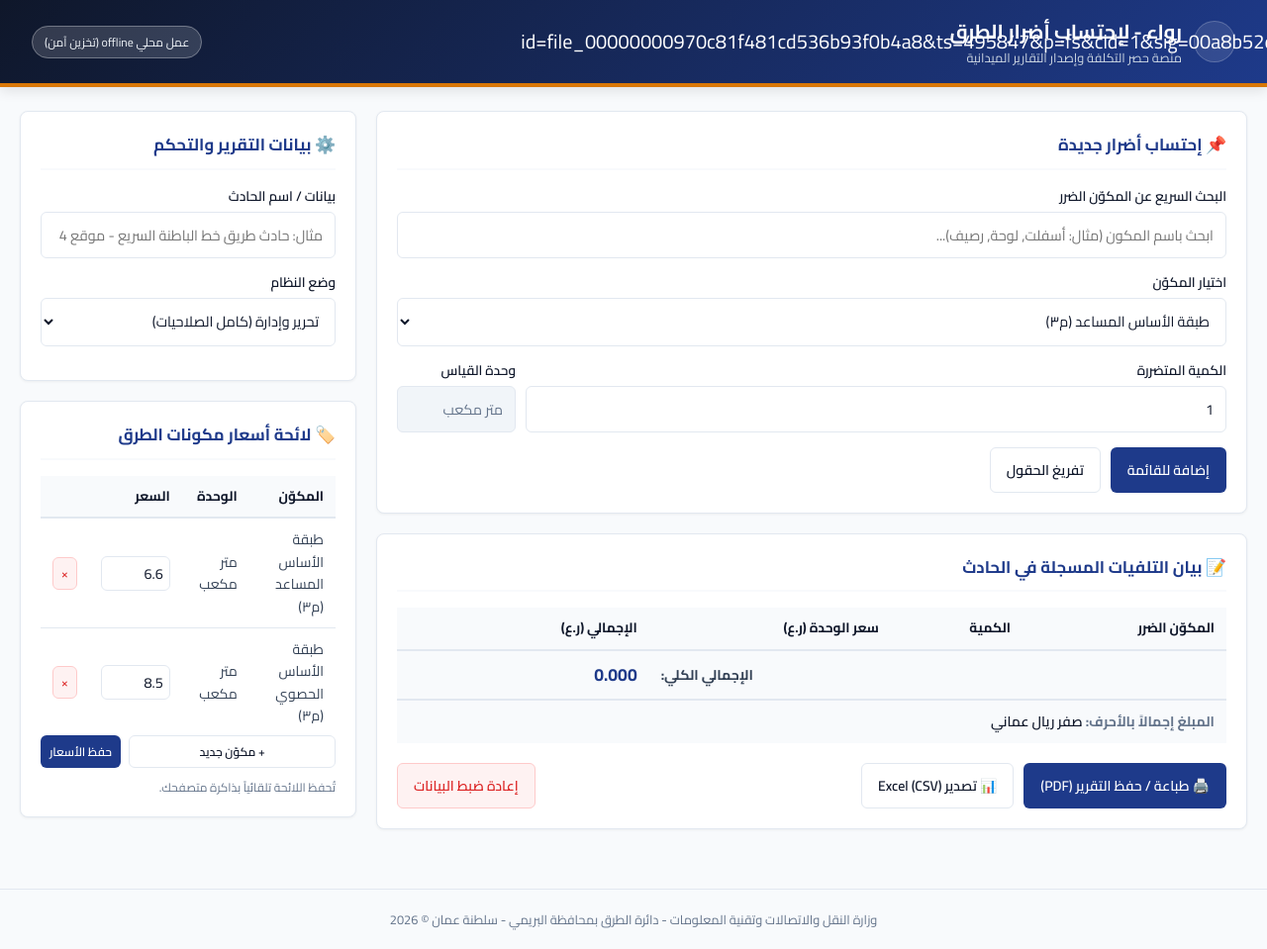
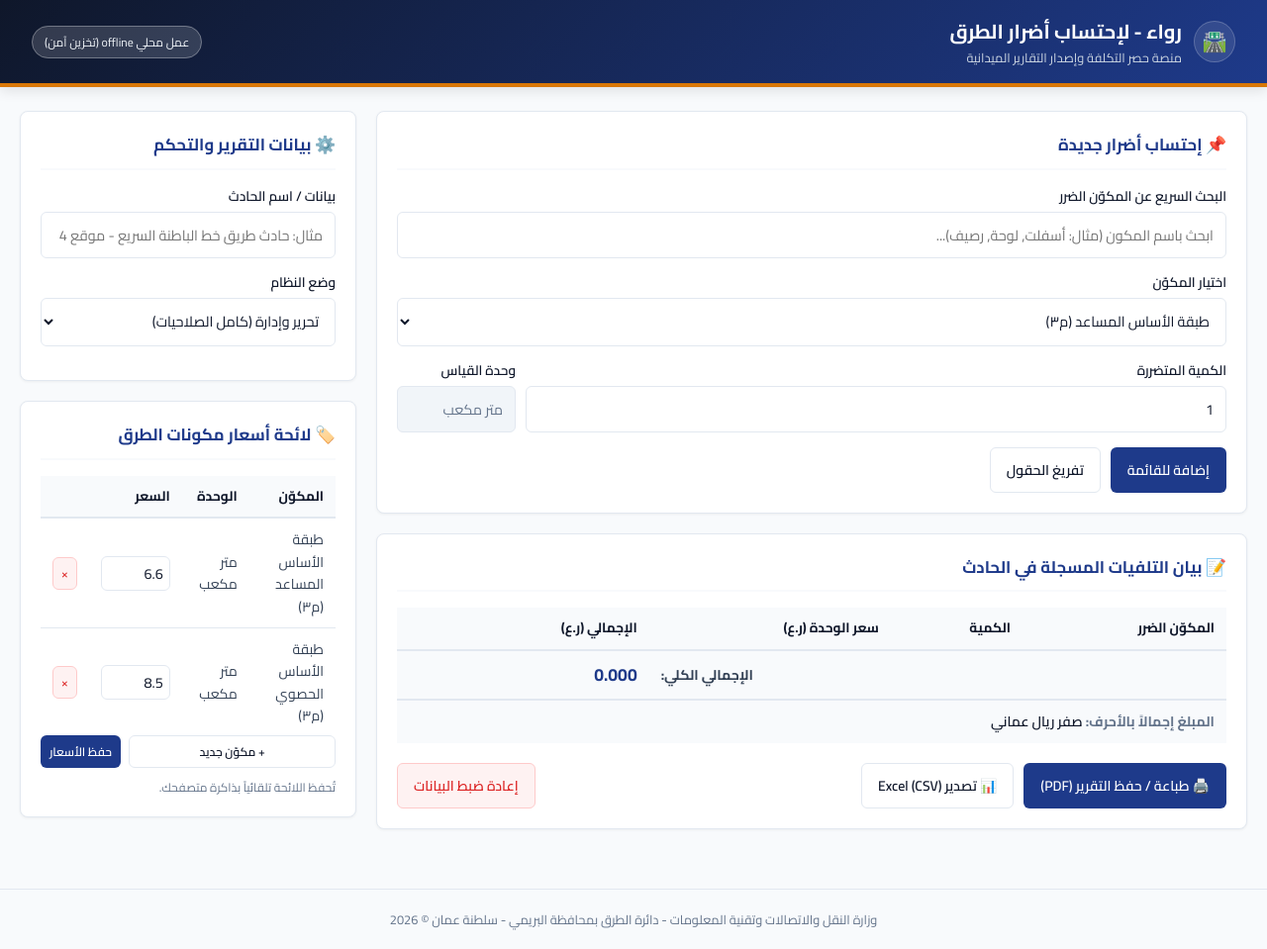
Before and after one commit to mtcit988/roadBuraimidamage, a plain HTML site: page index.html in a window 1280 px wide. Shown: the whole page at 99% size. Drawn offline with Linux system fonts and the light colour scheme.

Commit message:
Update index.html

```diff
--- a/index.html
+++ b/index.html
@@ -275,7 +275,7 @@
   <header class="gov-header">
     <div class="gov-header-container">
       <div class="brand">
-        <div class="brand-icon">https://chatgpt.com/backend-api/estuary/content?id=file_00000000970c81f481cd536b93f0b4a8&ts=495847&p=fs&cid=1&sig=00a8b52e0e6b83099fbb19a008d2f2acce963a63b9295624bfbd8d76dde84533&v=0🛣️</div>
+        <div class="brand-icon">🛣️</div>
         <div>
           <h1>رواء - لإحتساب أضرار الطرق </h1>
           <p>منصة حصر التكلفة وإصدار التقارير الميدانية</p>
```
